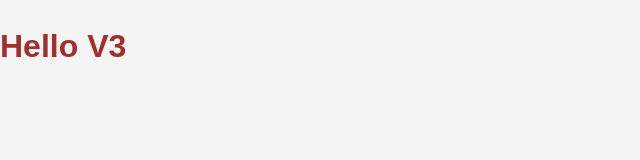
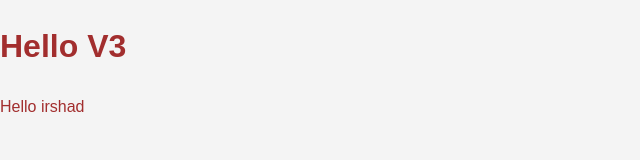
Before and after one commit to irshad3241/GitRepo, a plain HTML site: page index.html in a window 1280 px wide. Shown: the full height of the page, 0-640 px from the left. Drawn offline with Linux system fonts and the light colour scheme.

```diff
--- a/index.html
+++ b/index.html
@@ -9,5 +9,6 @@
 </head>
 <body>
     <h1>Hello V3</h1>
+    <p>Hello irshad</p>
 </body>
 </html>
```
